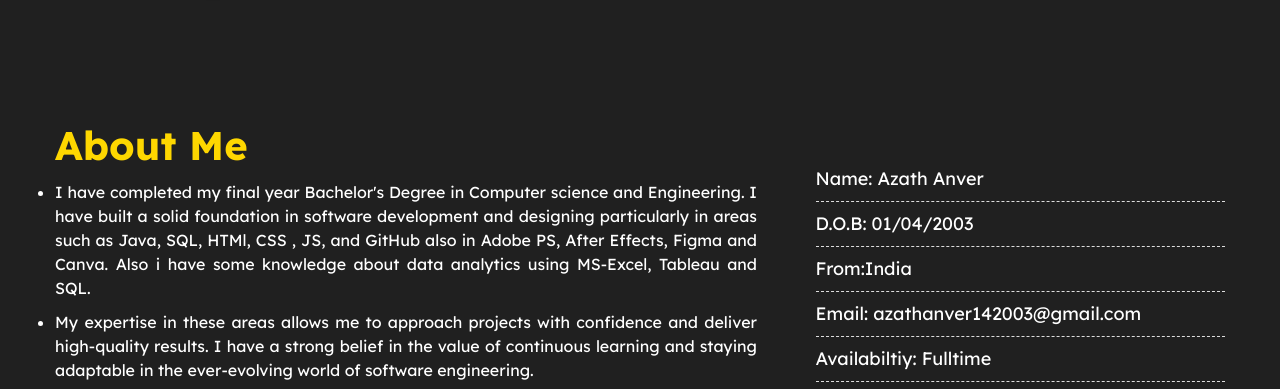
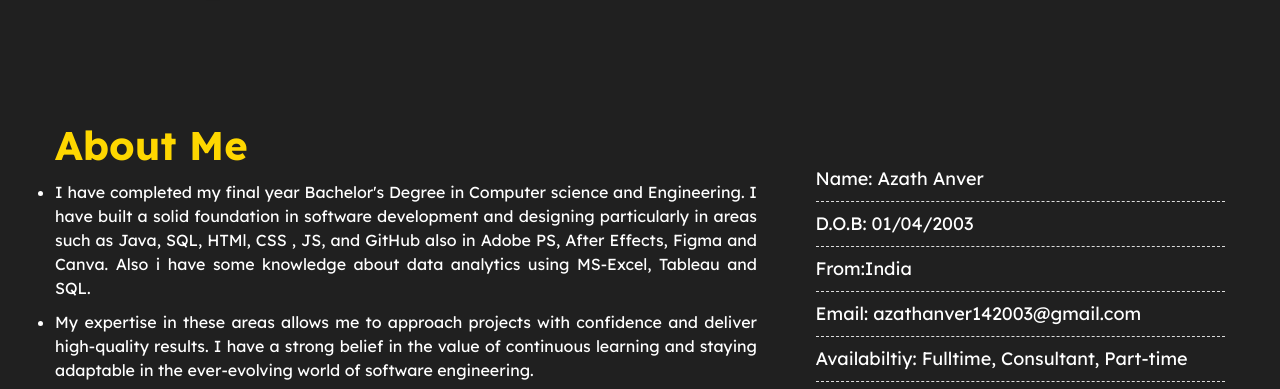
Before and after one commit to AzathAnver/portfolio, a plain HTML site: page index.html in a window 1280 px wide. Shown: the part 536-925 px from the top of the page. Drawn offline with nearby package versions, Linux system fonts and the light colour scheme.

Commit message:
Add files via upload

```diff
--- a/index.html
+++ b/index.html
@@ -84,7 +84,7 @@
                         <li>D.O.B: 01/04/2003</li>
                         <li>From:India</li>
                         <li>Email: azathanver142003@gmail.com</li>
-                        <li>Availabiltiy: Fulltime</li>
+                        <li>Availabiltiy: Fulltime, Consultant, Part-time</li>
                         <li>Experience &lt; 1yr</li>
                     </ul>
                 </div>
```
